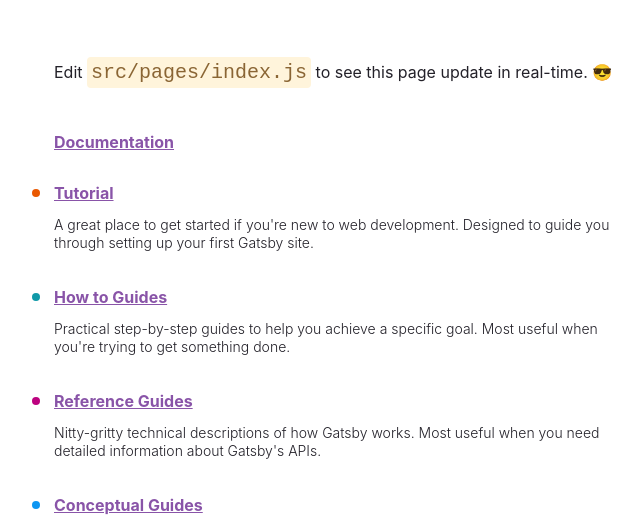
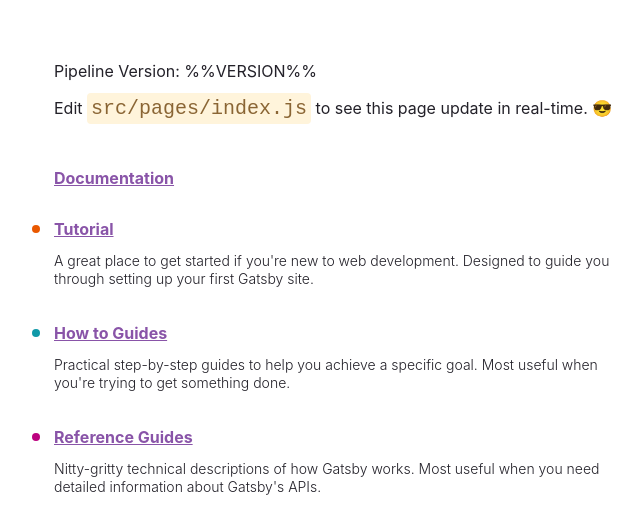
Before and after one commit to xandesueiro/gatsby-static-website, a Gatsby site: page / in a window 1280 px wide. Shown: the part 224-746 px from the top of the page, without its empty margins (50-692 px from the left). Built offline with nearby package versions, Linux system fonts and the light colour scheme; Gatsby itself is replaced by a stand-in of ours.

Commit message:
optimizing with cache and working with variables

```diff
--- a/src/pages/index.js
+++ b/src/pages/index.js
@@ -138,6 +138,7 @@
           🎉🎉🎉
         </span>
       </h1>
+      <div>Pipeline Version: %%VERSION%%</div>
       <p style={paragraphStyles}>
         Edit <code style={codeStyles}>src/pages/index.js</code> to see this page
         update in real-time.{" "}
```
Also changed, not shown: .gitlab-ci.yml.
